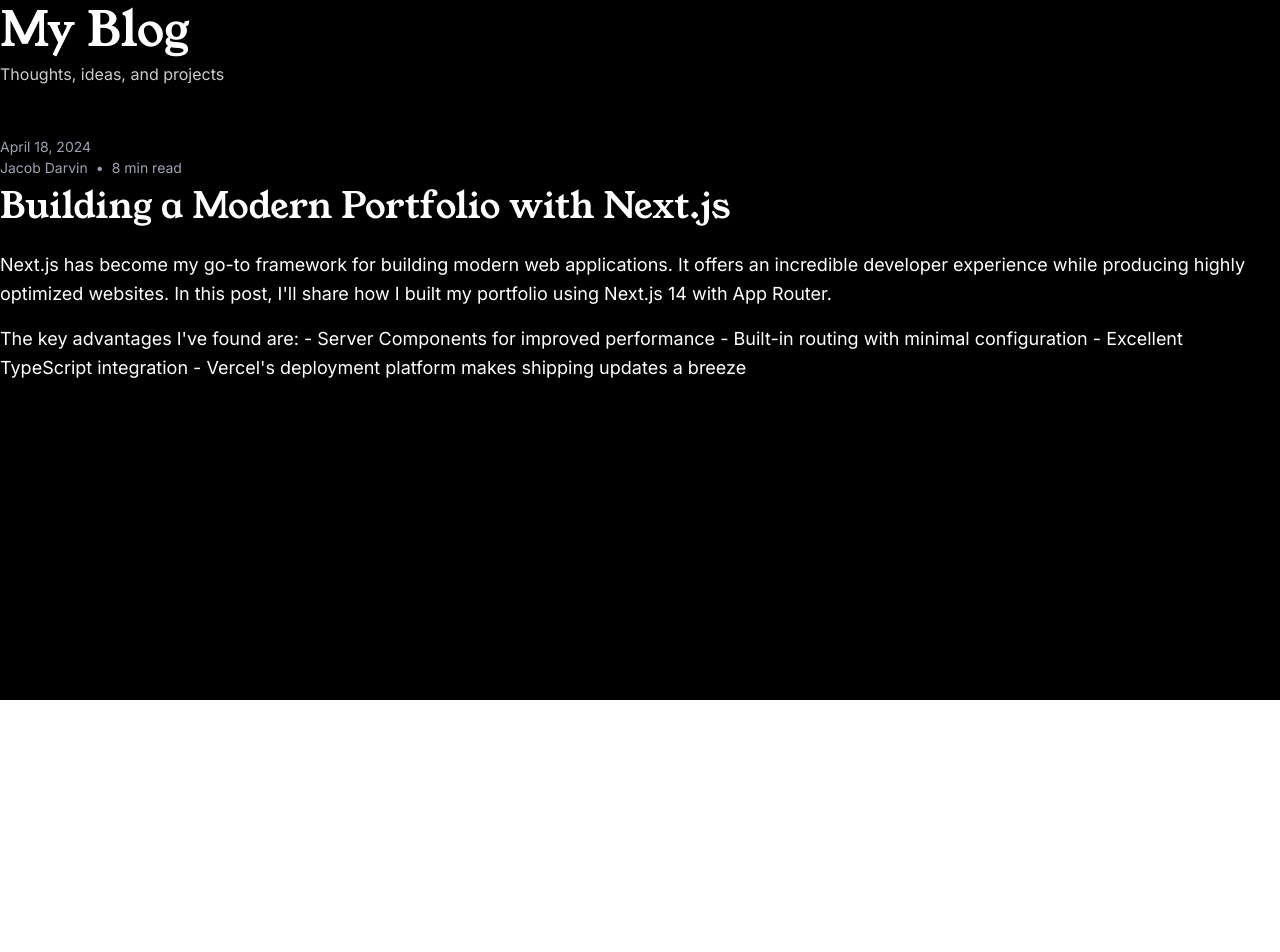
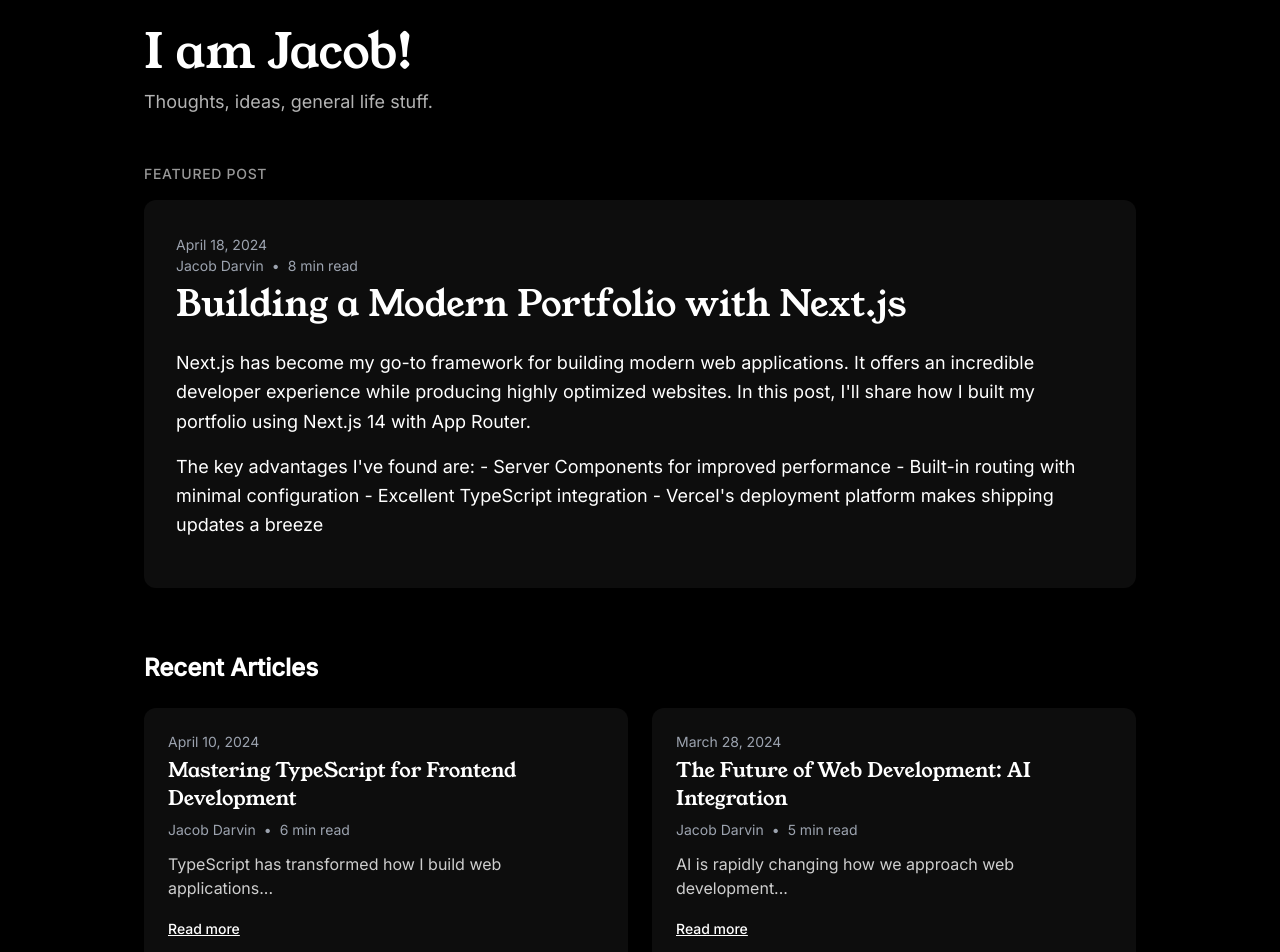
Before and after one commit to jacobdarvin/jacobdarvin-app, a Next.js app: page /blog in a window 1280 px wide. Shown: the part 100-1052 px from the top of the page. Before the commit the page ends 800 px from the top, so only its background shows below. Built offline with nearby package versions, Linux system fonts and the light colour scheme.

Commit message:
Better formatting

```diff
--- a/app/blog/page.tsx
+++ b/app/blog/page.tsx
@@ -28,26 +28,71 @@ The key advantages I've found are:
 - Vercel's deployment platform makes shipping updates a breeze`,
       slug: "building-modern-portfolio-nextjs",
     },
+    {
+      title: "Mastering TypeScript for Frontend Development",
+      date: "April 10, 2024",
+      author: "Jacob Darvin",
+      readTime: "6 min read",
+      content: "TypeScript has transformed how I build web applications...",
+      slug: "mastering-typescript-frontend",
+    },
+    {
+      title: "The Future of Web Development: AI Integration",
+      date: "March 28, 2024",
+      author: "Jacob Darvin",
+      readTime: "5 min read",
+      content: "AI is rapidly changing how we approach web development...",
+      slug: "future-web-development-ai",
+    },
   ];
 
+  // Get featured post (most recent)
+  const featuredPost = posts[0];
+  const regularPosts = posts.slice(1);
+
   return (
-    <div className="min-h-screen bg-black text-white py-16 flex justify-center">
-      <div className="container mx-auto">
+    <div className="min-h-screen bg-black text-white py-8 md:py-16">
+      <div className="container mx-auto px-4 max-w-5xl">
         <Link
           href="/"
-          className="block text-white/80 hover:text-white transition-colors mb-4"
+          className="text-white/80 hover:text-white transition-colors flex items-center mb-10"
         >
-          <ChevronLeft className="inline-block mr-1" />
+          <ChevronLeft className="w-4 h-4 mr-1" />
           Back to home
         </Link>
-        <h1 className={`${youngSerif.className} text-4xl md:text-5xl mb-2`}>
-          My Blog
-        </h1>
-        <p className="text-white/80 mb-12">Thoughts, ideas, and projects</p>
 
-        <div className="space-y-16">
-          {posts.map((post) => (
-            <Post key={post.slug} post={post} />
+        <header className="mb-12">
+          <h1 className={`${youngSerif.className} text-4xl md:text-5xl mb-3`}>
+            I am Jacob!
+          </h1>
+          <p className="text-white/70 text-lg">
+            Thoughts, ideas, general life stuff.
+          </p>
+        </header>
+
+        {/* Featured Post */}
+        <div className="mb-16">
+          <div className="text-sm uppercase tracking-wider text-white/60 mb-4 font-medium">
+            Featured Post
+          </div>
+          <div className="bg-white/5 rounded-xl p-6 md:p-8 hover:bg-white/10 transition-colors">
+            <Post post={featuredPost} variant="featured" />
+          </div>
+        </div>
+
+        {/* Post Grid */}
+        <div className="mb-6">
+          <h2 className="text-2xl font-bold">Recent Articles</h2>
+        </div>
+
+        <div className="grid grid-cols-1 md:grid-cols-2 gap-6">
+          {regularPosts.map((post) => (
+            <div
+              key={post.slug}
+              className="bg-white/5 rounded-xl p-6 hover:bg-white/10 transition-colors"
+            >
+              <Post post={post} variant="regular" />
+            </div>
           ))}
         </div>
       </div>
--- a/app/components/Post.tsx
+++ b/app/components/Post.tsx
@@ -1,5 +1,6 @@
 import { Young_Serif, Inter } from "next/font/google";
 import { Post as PostType } from "../../types/post";
+import Link from "next/link";
 
 const youngSerif = Young_Serif({
   subsets: ["latin"],
@@ -13,19 +14,24 @@ const inter = Inter({
 
 interface PostProps {
   post: PostType;
+  variant?: "featured" | "regular";
 }
 
-export default function Post({ post }: PostProps) {
+export default function Post({ post, variant = "regular" }: PostProps) {
   const {
     title,
     content,
     date,
     author = "Jacob Darvin",
     readTime = "3 min read",
+    slug,
   } = post;
 
+  const isFeatured = variant === "featured";
+
+  if (isFeatured) {
     return (
-    <article className="w-full ">
+      <article className="w-full">
         <div className="mb-2">
           <time className="text-sm text-gray-400">{date}</time>
           <div className="text-sm text-gray-400 flex gap-2">
@@ -53,3 +59,25 @@ export default function Post({ post }: PostProps) {
       </article>
     );
   }
+
+  // Regular post with truncated content (card style)
+  return (
+    <article>
+      <time className="text-sm text-gray-400 block mb-1">{date}</time>
+      <h3 className={`${youngSerif.className} text-xl mb-2`}>{title}</h3>
+      <div className="text-sm text-gray-400 flex gap-2 mb-3">
+        <span>{author}</span>
+        <span>•</span>
+        <span>{readTime}</span>
+      </div>
+      <p className="text-white/80 mb-4 line-clamp-3">
+        {content.split("\n\n")[0]}
+      </p>
+      {slug && (
+        <Link href={`/blog/${slug}`} className="text-sm font-medium underline">
+          Read more
+        </Link>
+      )}
+    </article>
+  );
+}
--- a/app/page.tsx
+++ b/app/page.tsx
@@ -145,7 +145,7 @@ export default function Home() {
         id="black-section"
         className="min-h-screen bg-black text-white flex items-center justify-center relative transition-colors duration-500 py-16"
       >
-        <div className="flex flex-col max-w-2xl w-full">
+        <div className="flex flex-col max-w-3xl w-full px-6 md:px-0">
           <Post
             post={{
               title: "My First Post!",
@@ -162,11 +162,16 @@ Vivamus luctus egestas leo. Duis ac turpis. Integer rutrum ante eu lacus. Vestib
 Aenean nec eros. Vestibulum ante ipsum primis in faucibus orci luctus et ultrices posuere cubilia Curae; Suspendisse sollicitudin velit sed leo. Ut pharetra augue nec augue. Nam elit magna, hendrerit sit amet, tincidunt ac, viverra sed, nulla.`,
               slug: "my-first-post",
             }}
+            variant="featured"
           />
-          <div className="mt-4 self-start flex items-center">
-            <Link href="/blog" className="flex items-center">
-              See Blog
-              <ChevronRight className="ml-1" />
+
+          <div className="mt-8 self-start">
+            <Link
+              href="/blog"
+              className="flex items-center bg-white/10 px-5 py-2.5 rounded-full hover:bg-white/20 transition-colors group"
+            >
+              <span className="mr-2">See All Posts</span>
+              <ChevronRight className="w-4 h-4 group-hover:translate-x-0.5 transition-transform" />
             </Link>
           </div>
         </div>
```
Lines whose indentation alone changed are shown as unchanged.
